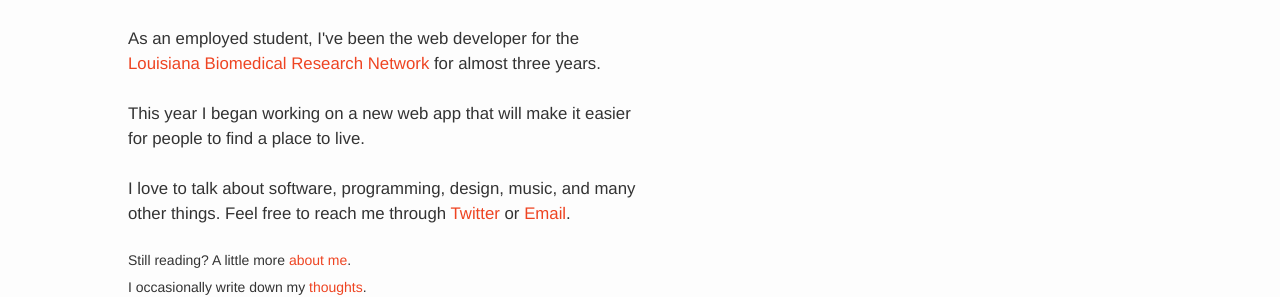
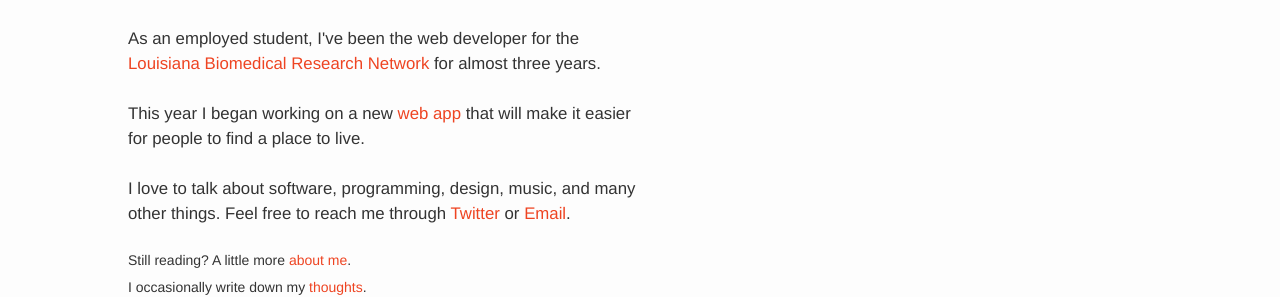
Before and after one commit to taylorlapeyre/taylorlapeyre.github.io, a Jekyll site: the page built from index.html, in a window 1280 px wide. Shown: the part 382-679 px from the top of the page. Built offline with Jekyll 4.4.1, drawn with Linux system fonts in a browser that asks for light colours; nearby versions of some CDN libraries; some web fonts are replaced; some of the changed lines change nothing that is shown.

Commit message:
add link to apartment website

```diff
--- a/index.html
+++ b/index.html
@@ -9,7 +9,7 @@ title: Home
   <p>I'm currently a lead developer at Keletaire in Baton Rouge, where I make <a href="http://sparehanger.com">Spare Hanger</a>.</p>
   <p>I've recently begun work at <a href="http://everlane.com/">Everlane</a>, where I hope to help people find clothing that they enjoy.</p>
   <p>As an employed student, I've been the web developer for the <a href="http://lbrn.lsu.edu">Louisiana Biomedical Research Network</a> for almost three years.</p>
-  <p>This year I began working on a new web app that will make it easier for people to find a place to live.</p>
+  <p>This year I began working on a new <a href="https://github.com/taylorlapeyre/twotwofive">web app</a> that will make it easier for people to find a place to live.</p>
   <p>I love to talk about software, programming, design, music, and many other things. Feel free to reach me through <a href="http://twitter.com/taylorlapeyre">Twitter</a> or <a href="mailto:hello@taylorlapeyre.me">Email</a>.</p>
   <small>
     Still reading? A little more <a href="/about">about me</a>.
```
